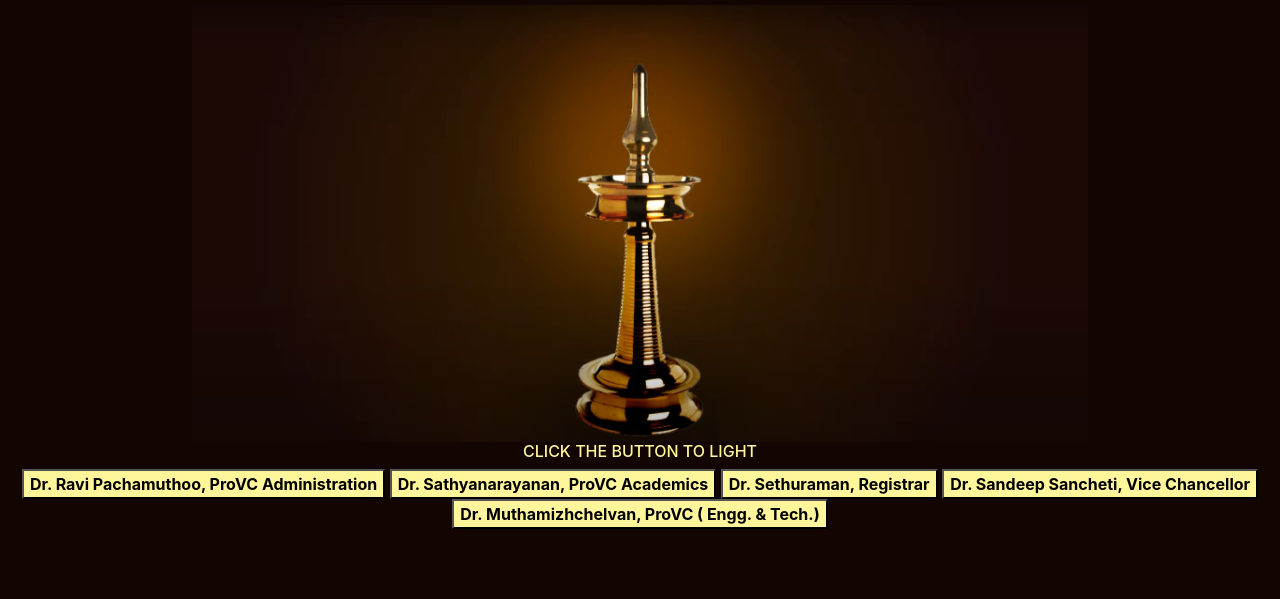
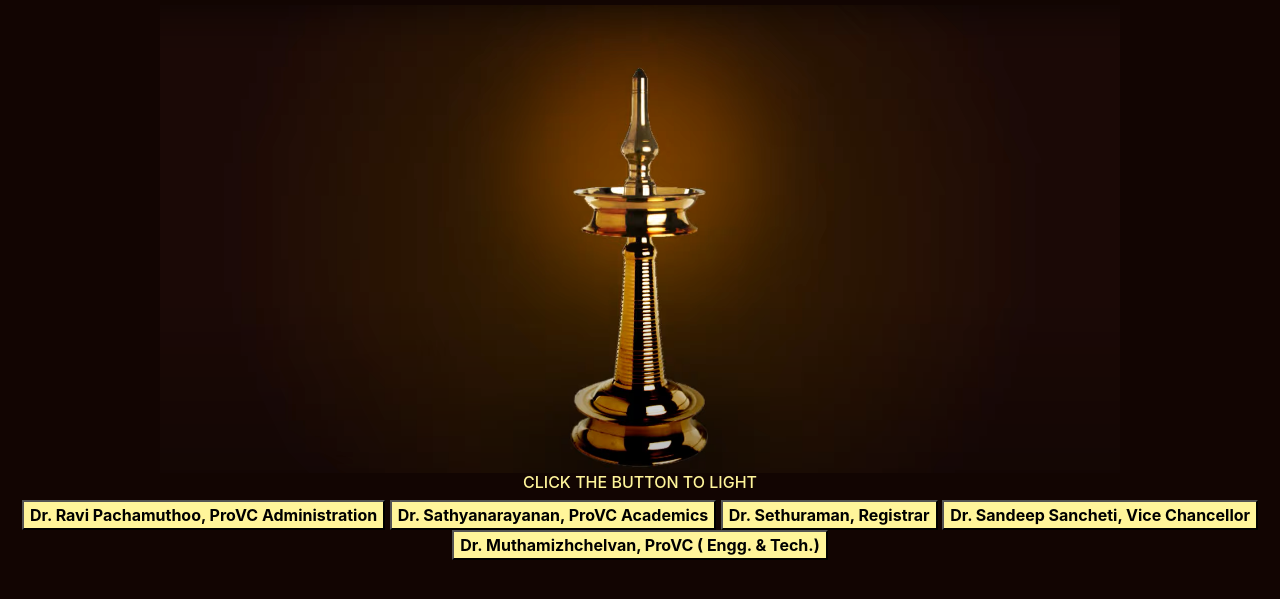
Before and after one commit to anupam-tiwari/SRM-diya, a plain HTML site: page index.html in a window 1280 px wide. Shown: the part 97-696 px from the top of the page. Drawn offline with nearby package versions, Linux system fonts and the light colour scheme.

Commit message:
Update index.html

```diff
--- a/index.html
+++ b/index.html
@@ -12,7 +12,7 @@
 
 
 
-            <img id="i1" style="display: block; margin-left: auto; margin-right: auto; width: 70%;" src="initial.png" />
+            <img id="i1" style="display: block; margin-left: auto; margin-right: auto; width: 75%;" src="initial.png" />
 
             <h6 style="color: #fff59a; text-align: center;">CLICK THE BUTTON TO LIGHT</h6>
 
```
